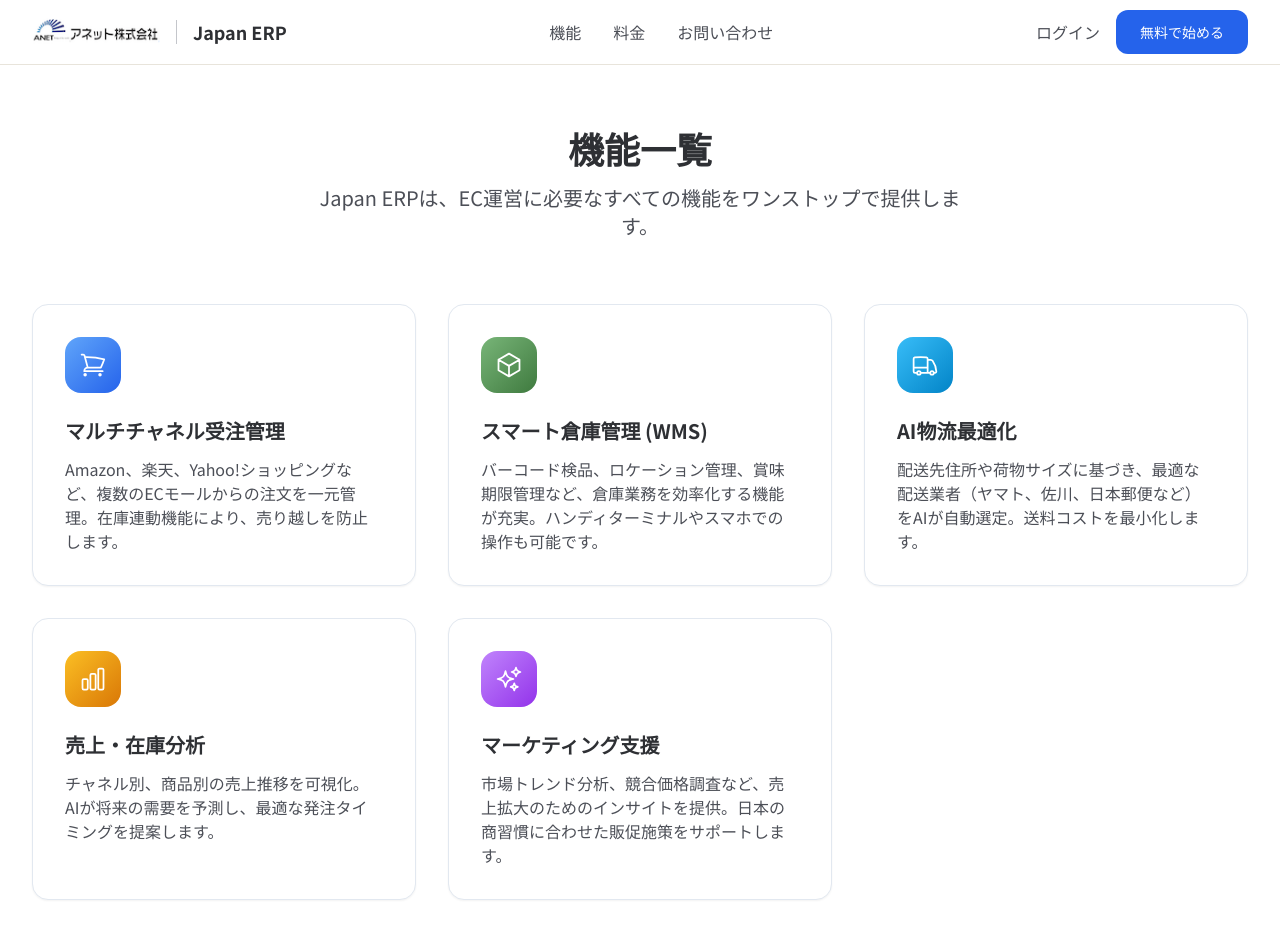
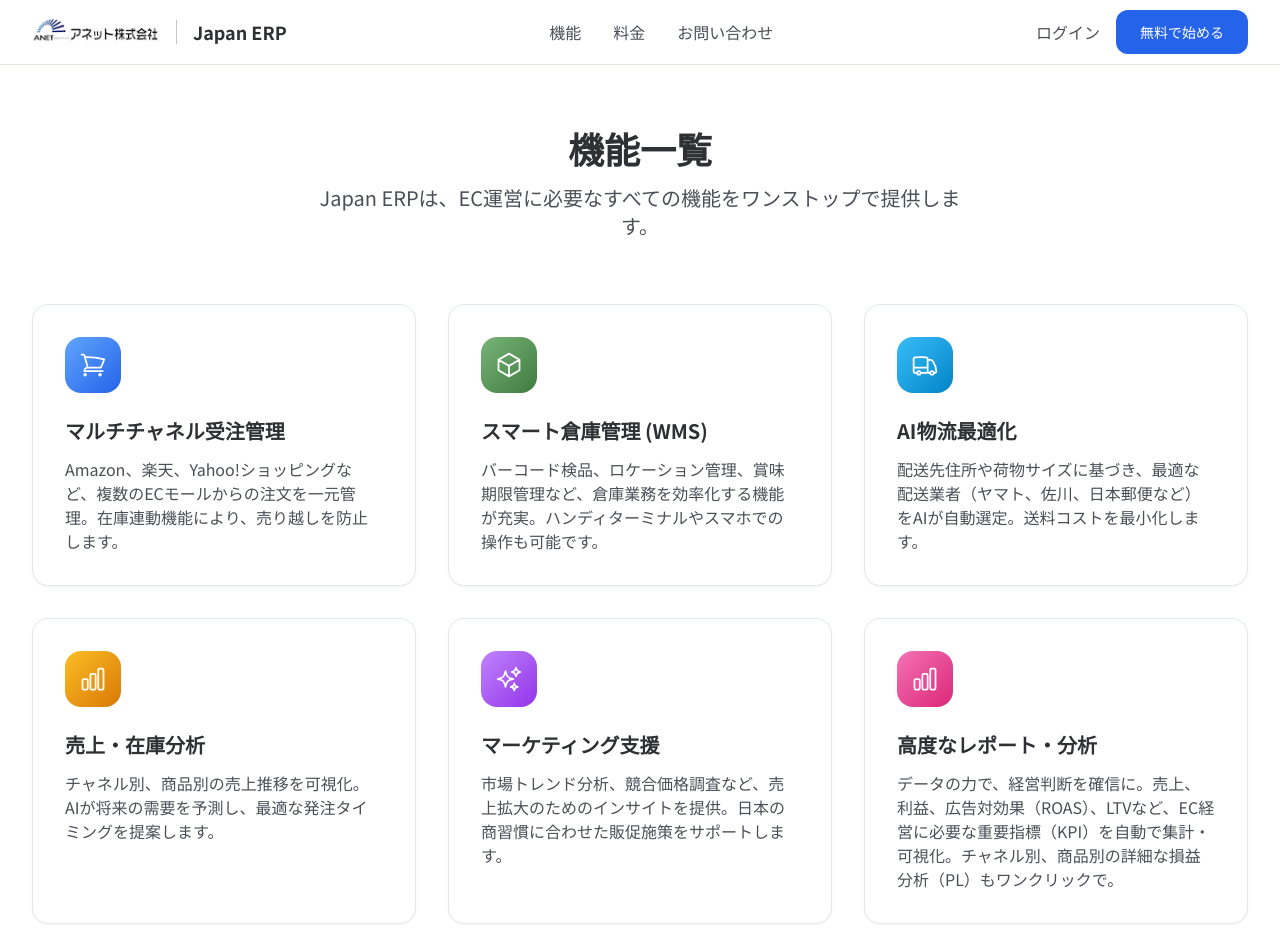
Before and after one commit to maxinjian1/jianpanerp, a Next.js app in the folder apps/web-client/: page /features in a window 1280 px wide. Shown: the top 952 px of the page. Built offline with nearby package versions, Linux system fonts and the light colour scheme.

Commit message:
Feat: Add Advanced Reporting & Analytics to features list

```diff
--- a/apps/web-client/src/app/features/page.tsx
+++ b/apps/web-client/src/app/features/page.tsx
@@ -34,6 +34,12 @@
     description: '市場トレンド分析、競合価格調査など、売上拡大のためのインサイトを提供。日本の商習慣に合わせた販促施策をサポートします。',
     icon: SparklesIcon,
     color: 'from-purple-400 to-purple-600',
+  },
+  {
+    name: '高度なレポート・分析',
+    description: 'データの力で、経営判断を確信に。売上、利益、広告対効果（ROAS）、LTVなど、EC経営に必要な重要指標（KPI）を自動で集計・可視化。チャネル別、商品別の詳細な損益分析（PL）もワンクリックで。',
+    icon: ChartBarIcon,
+    color: 'from-pink-400 to-pink-600',
   },
 ]
 
--- a/apps/web-client/src/app/page.tsx
+++ b/apps/web-client/src/app/page.tsx
@@ -53,7 +53,7 @@
   },
   {
     name: '高度なレポート・分析',
-    description: 'チャネル別、商品別の利益率を可視化。データに基づいた経営判断をサポート',
+    description: 'データの力で、経営判断を確信に。売上、利益、広告対効果（ROAS）、LTVなど、EC経営に必要な重要指標（KPI）を自動で集計・可視化。チャネル別、商品別の詳細な損益分析（PL）もワンクリックで。',
     icon: PresentationChartLineIcon,
     color: 'from-pink-400 to-pink-600',
     link: '/features/analytics',
```
